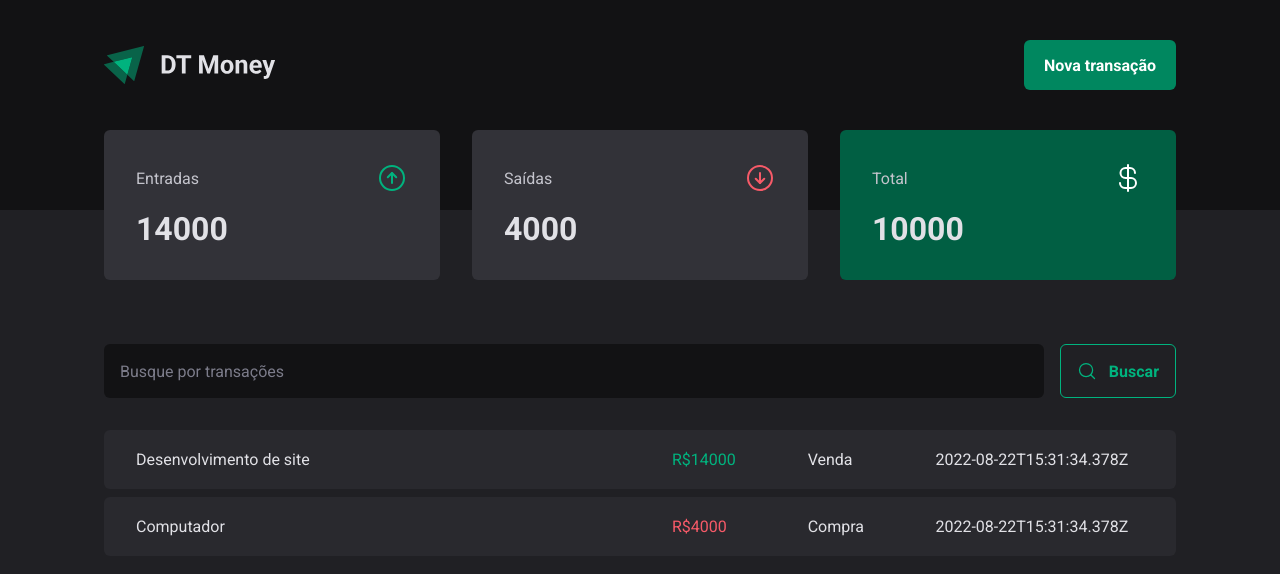
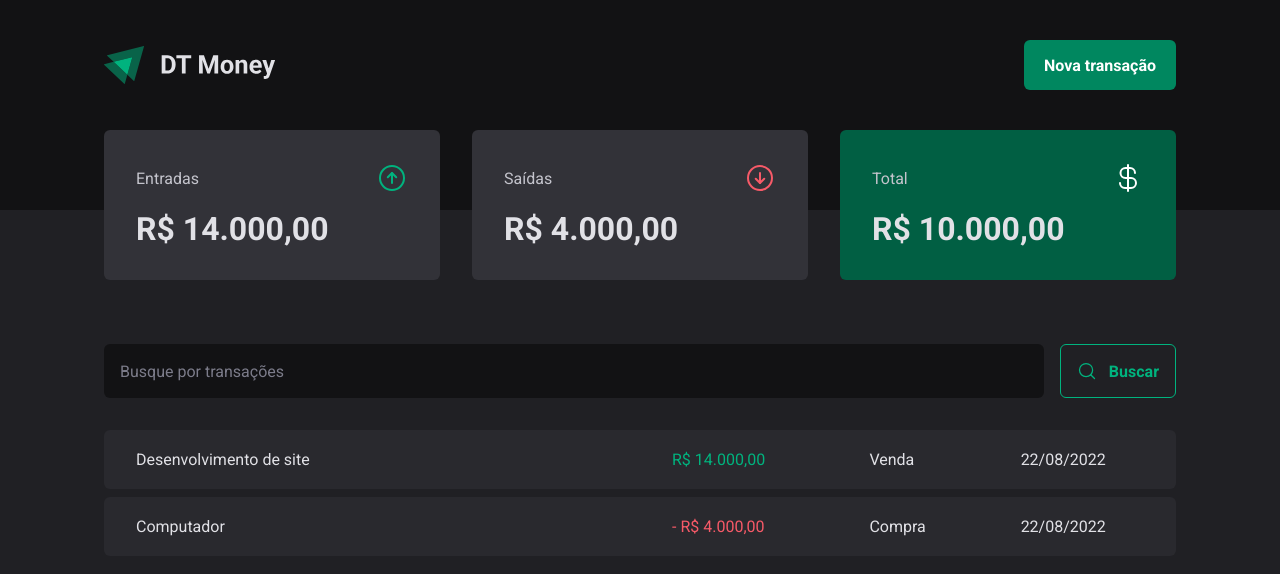
Before and after one commit to carlos-hr/dt-money, a React (Vite) app: page / in a window 1280 px wide. Shown: the top 574 px of the page. Built offline with nearby package versions, Linux system fonts and the light colour scheme; data requests are answered from the project's data file.

Commit message:
feat(data): formating date and price

```diff
--- a/src/components/Summary/index.tsx
+++ b/src/components/Summary/index.tsx
@@ -1,5 +1,6 @@
 import { ArrowCircleDown, ArrowCircleUp, CurrencyDollar } from "phosphor-react";
 import { useTransactions } from "../../hooks/useTransactions";
+import { priceFormatter } from "../../utils/formattter";
 import { SummaryCard, SummaryContainer } from "./styled";
 
 const Summary = () => {
@@ -26,21 +27,21 @@
           <span>Entradas</span>
           <ArrowCircleUp size={32} color="#00b37e" />
         </header>
-        <strong>{summary.income}</strong>
+        <strong>{priceFormatter.format(summary.income)}</strong>
       </SummaryCard>
       <SummaryCard>
         <header>
           <span>Saídas</span>
           <ArrowCircleDown size={32} color="#f75a68" />
         </header>
-        <strong>{summary.outcome}</strong>
+        <strong>{priceFormatter.format(summary.outcome)}</strong>
       </SummaryCard>
       <SummaryCard bg="green">
         <header>
           <span>Total</span>
           <CurrencyDollar size={32} color="#fff" />
         </header>
-        <strong>{summary.total}</strong>
+        <strong>{priceFormatter.format(summary.total)}</strong>
       </SummaryCard>
     </SummaryContainer>
   );
--- a/src/pages/Transactions/index.tsx
+++ b/src/pages/Transactions/index.tsx
@@ -1,5 +1,6 @@
 import { Header, SearchForm, Summary } from "../../components";
 import { useTransactions } from "../../hooks/useTransactions";
+import { dateFormatter, priceFormatter } from "../../utils/formattter";
 import {
   PriceHighLight,
   TransactionsContainer,
@@ -23,11 +24,12 @@
                 <td>{transaction.description}</td>
                 <td>
                   <PriceHighLight variant={transaction.type}>
-                    R${transaction.price}
+                    {transaction.type === "outcome" && "- "}
+                    {priceFormatter.format(transaction.price)}
                   </PriceHighLight>
                 </td>
                 <td>{transaction.category}</td>
-                <td>{transaction.createdAt}</td>
+                <td>{dateFormatter.format(new Date(transaction.createdAt))}</td>
               </tr>
             ))}
           </tbody>
--- /dev/null
+++ b/src/utils/formattter.ts
@@ -0,0 +1,6 @@
+export const dateFormatter = new Intl.DateTimeFormat("pt-BR");
+
+export const priceFormatter = new Intl.NumberFormat("pt-BR", {
+  style: "currency",
+  currency: "BRL",
+});
```
